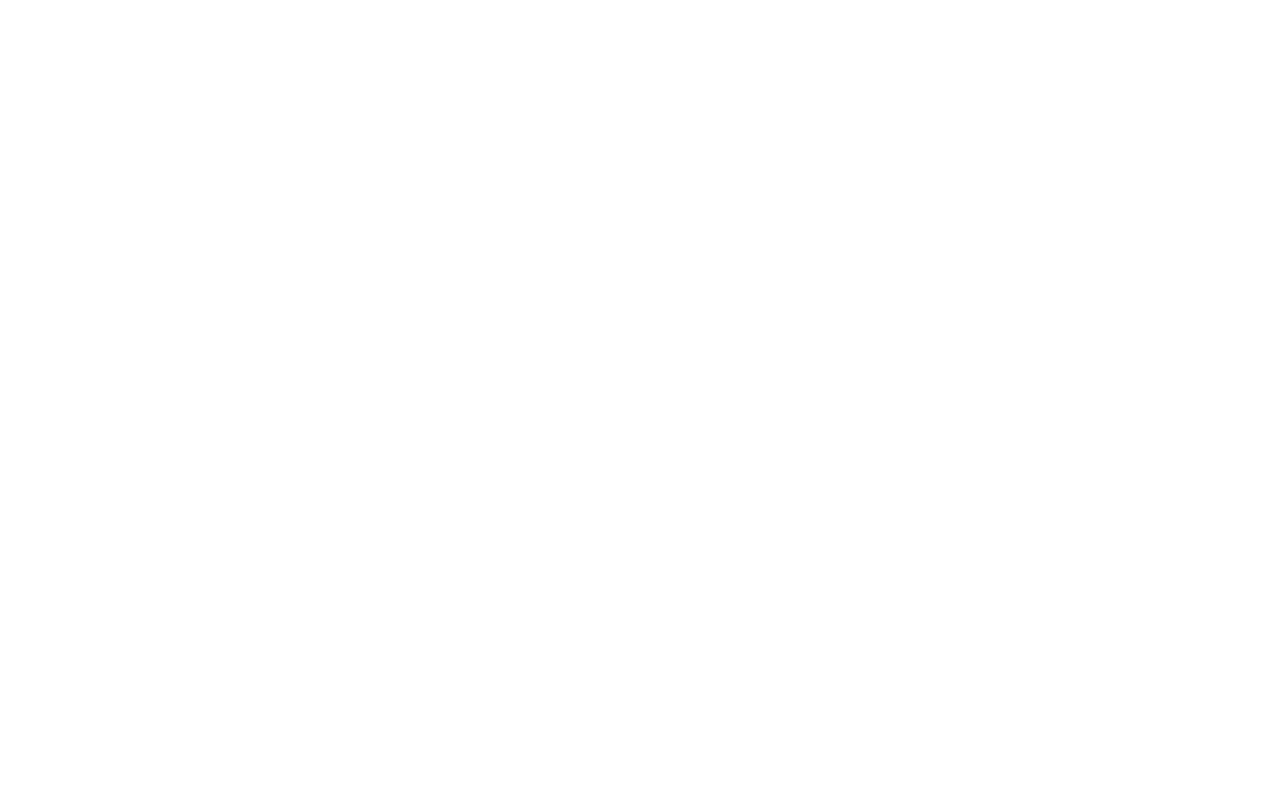
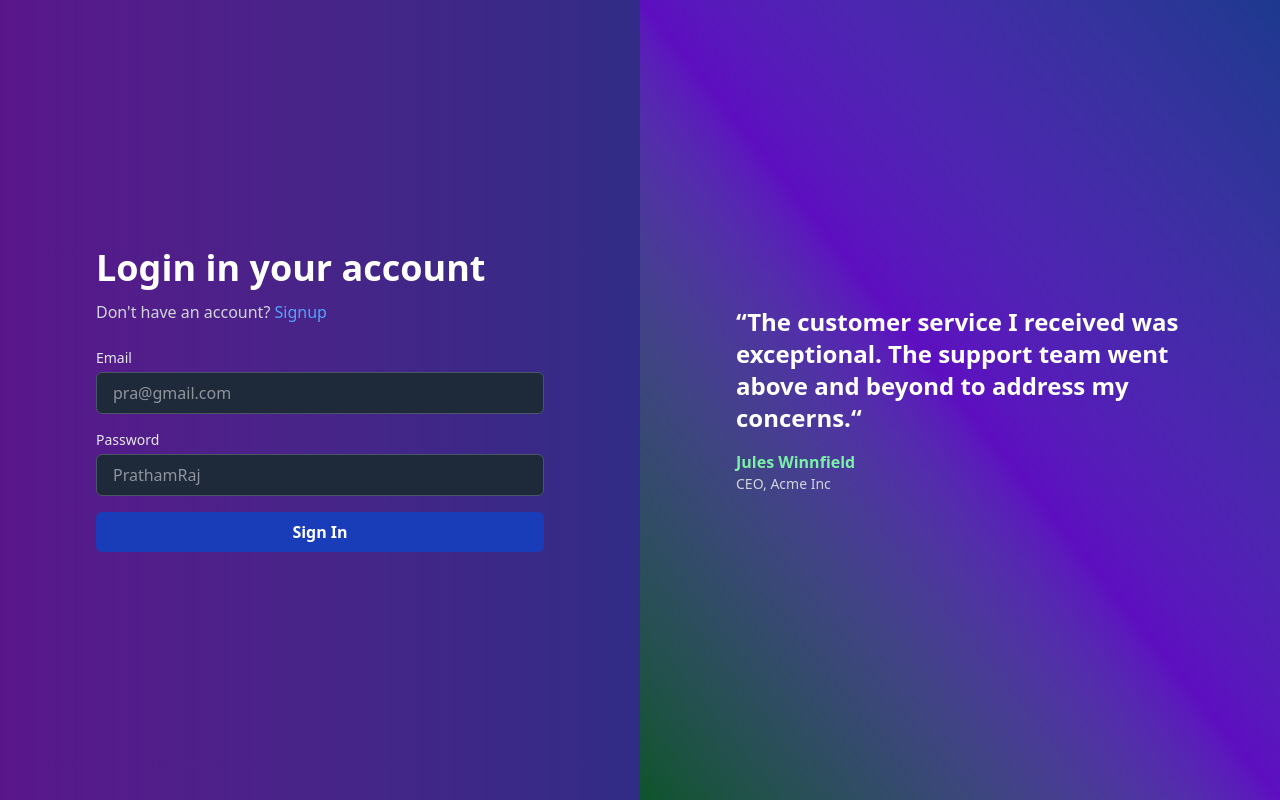
Before and after one commit to GeekyPratham/Blog, a React (Vite) app in the folder frontend/: page / in a window 1280 px wide. Before the commit this address had no page. Built offline with nearby package versions, Linux system fonts and the light colour scheme.

Commit message:
fixing errors

```diff
--- a/frontend/config.ts
+++ b/frontend/config.ts
@@ -1,2 +1,2 @@
-// export const BACKEND_URL =  "https://backend.kprathamraj2021.workers.dev";
- export const BACKEND_URL = "http://localhost:8787";
+export const BACKEND_URL =  "https://backend.kprathamraj2021.workers.dev";
+//  export const BACKEND_URL = "http://localhost:8787";
--- a/frontend/src/App.tsx
+++ b/frontend/src/App.tsx
@@ -10,6 +10,7 @@ const App = () => {
   return (
     <BrowserRouter>
       <Routes>
+        <Route path="/" element={<Signin />} />
         <Route path="/blog/*" element={<Blog />} />
         <Route path="/signin" element={<Signin />} />
         <Route path="/signup" element={<Signup />} />
```
Also changed, not shown: 1 other file (tests, documents, lock files or other folders).
